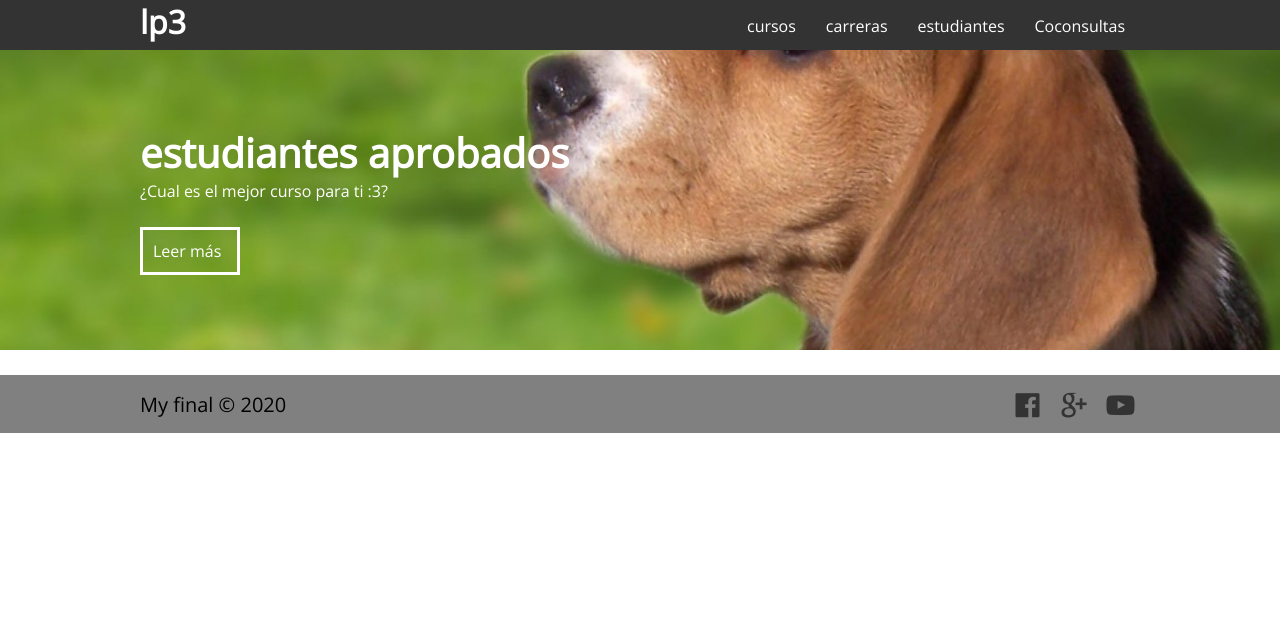
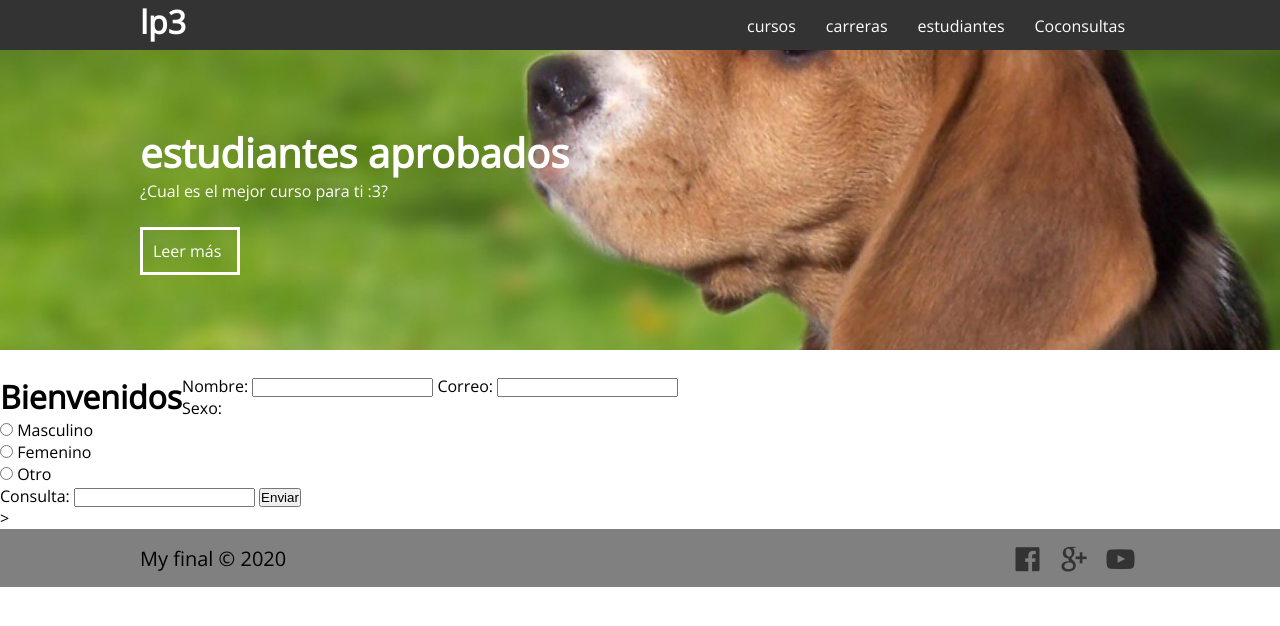
Before and after one commit to AlexandraHuallccaOvalle/FINAL, a Django app: page /consultas/ in a window 1280 px wide. Shown: the top 626 px of the page. Run offline with Django 3.2, Linux system fonts and the light colour scheme.

Commit message:
Proyecto terminado

```diff
--- a/appFinalLP3/templates/consultas.html
+++ b/appFinalLP3/templates/consultas.html
@@ -1,9 +1,25 @@
-{% extends 'layout.html' %}
+{%extends 'layout.html'%}
+{%block title %}
+Saludo -
+{%endblock%}
 
-{% block title %}
-    consultas
-{% endblock  %}
+{%block contenedor%}
+<h1 class="title">Bienvenidos</h1>
+<form action="" method="get">
+    <label for="Nombre">Nombre: </label>
+    <input type="text">
+    <label for="Correo">Correo: </label>
+    <input type="text">
+    <p>Sexo: </p>
+    <input type="radio" id="masculino" name="genero" value="masculino">
+    <label for="masculino">Masculino</label><br>
+    <input type="radio" id="femenino" name="genero" value="femenino">
+    <label for="femenino">Femenino</label><br>
+    <input type="radio" id="otro" name="genero" value="otro">
+    <label for="otro">Otro</label><br>
+    <label for="Consulta">Consulta: </label>
+    <input type="text">
+    <input type="submit" value="Enviar">
 
-{% block content %}
-    <p> consultas y comentarios </p>
-{% endblock  %}
+</form>>
+{% endblock %}
```
